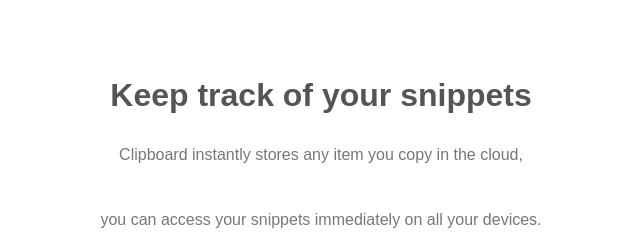
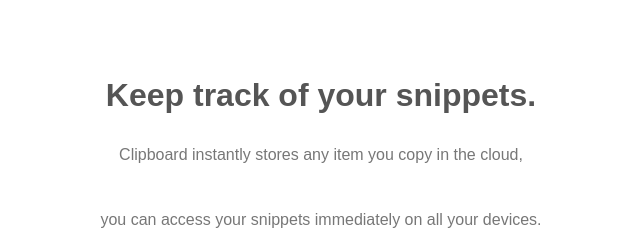
Before and after one commit to 002-oba/landing-page, a plain HTML site: page Index.html in a window 1280 px wide. Shown: the part 435-675 px from the top of the page, 319-959 px from the left. Drawn offline with Linux system fonts and the light colour scheme.

Commit message:
add full stop

```diff
--- a/Index.html
+++ b/Index.html
@@ -26,7 +26,7 @@
 
     <section class="features">
         <div class="container">
-            <h2>Keep track of your snippets</h2>
+            <h2>Keep track of your snippets.</h2>
             <p>Clipboard instantly stores any item you copy in the cloud,</p>
             <p>you can access your snippets immediately on all your devices.</p>
             <div class="feature-content">
```
